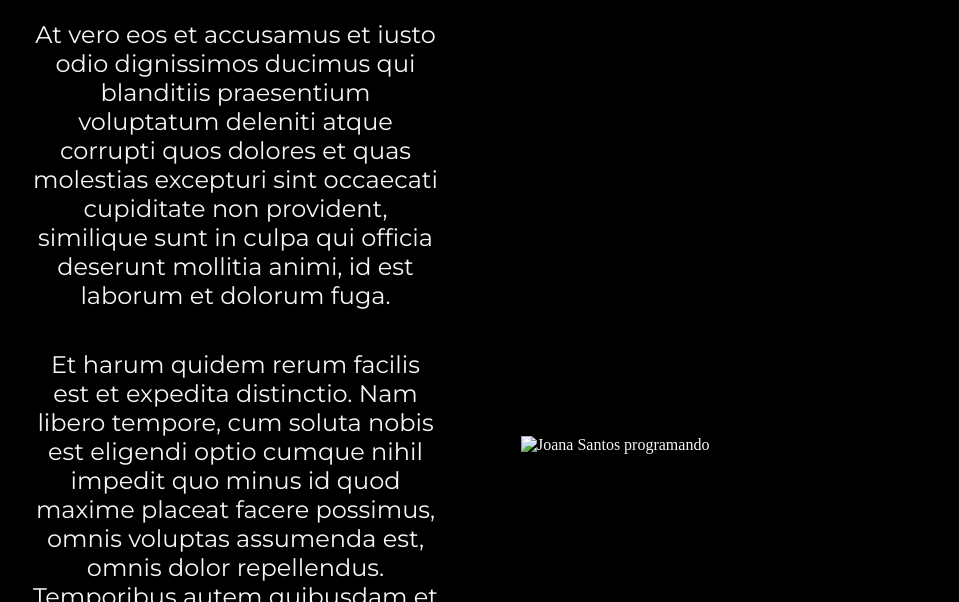
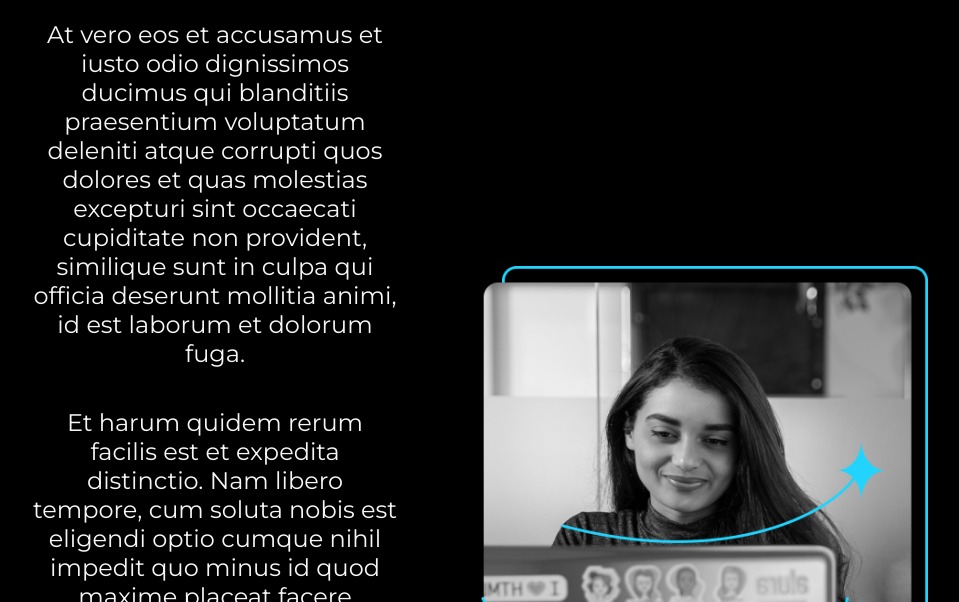
Before and after one commit to ElisonRodrigues111/projeto-html-e-css-com-alura, a plain HTML site: page about.html in a window 1280 px wide. Shown: the part 198-800 px from the top of the page, without its empty margins (160-1119 px from the left). Drawn offline with nearby package versions, Linux system fonts and the light colour scheme.

Commit message:
Update about.html

```diff
--- a/about.html
+++ b/about.html
@@ -24,7 +24,7 @@
             </p>
 
         </section>
-        <img class="apresentacao__imagem" src="./Imagem.png" alt="Joana Santos programando">
+        <img class="apresentacao__imagem" src="./assets/Imagem.png" alt="Joana Santos programando">
     </main>
     <footer class="rodape">
         <p>Desenvolvido por Elison</p>
```
